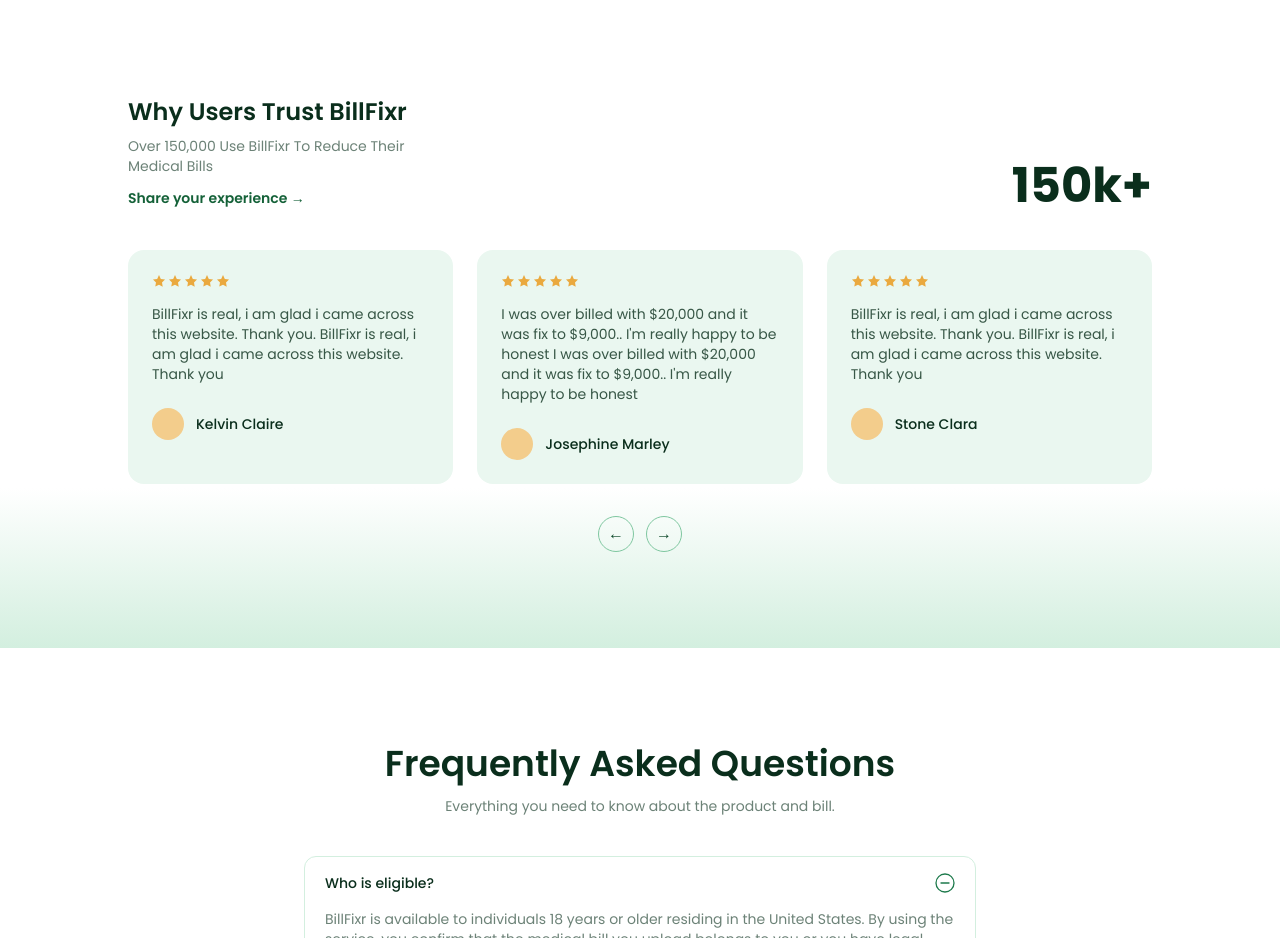
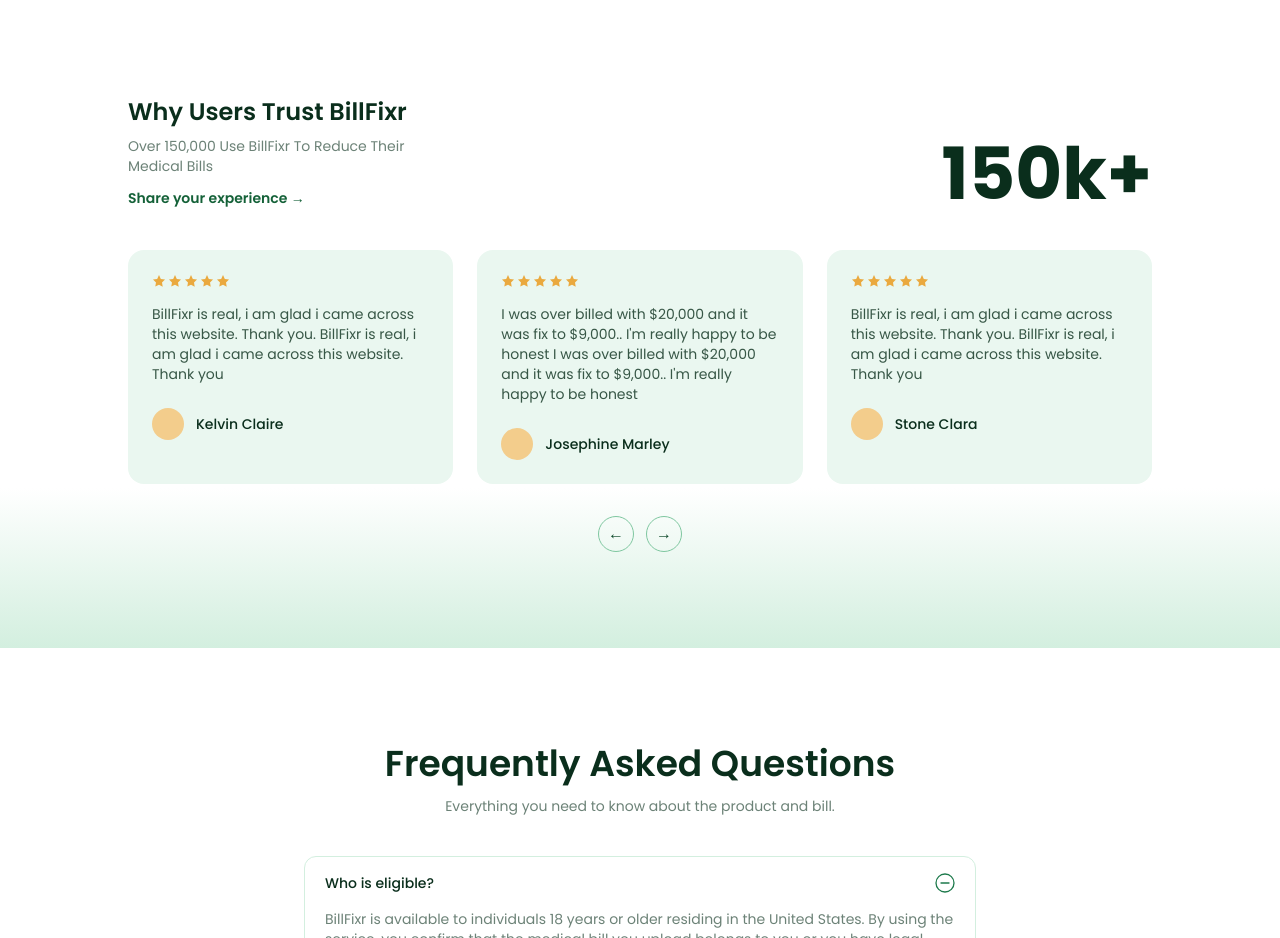
Before and after one commit to BillFixr-Solutions-L-L-C/BillFixr-Web-App, a Next.js app: page / in a window 1280 px wide. Shown: the part 3600-4538 px from the top of the page. Built offline with nearby package versions, Linux system fonts and the light colour scheme.

Commit message:
Increase the 150k+ stat font size in Why Users Trust BillFixr
text-4xl/5xl -> text-5xl/7xl.

```diff
--- a/src/components/landing/Testimonials.tsx
+++ b/src/components/landing/Testimonials.tsx
@@ -58,7 +58,7 @@
               Share your experience →
             </Link>
           </div>
-          <p className="text-4xl font-bold text-primary-900 sm:text-5xl">150k+</p>
+          <p className="text-5xl font-bold text-primary-900 sm:text-7xl">150k+</p>
         </div>
 
         <div className="mt-10 grid gap-6 sm:grid-cols-3">
```
